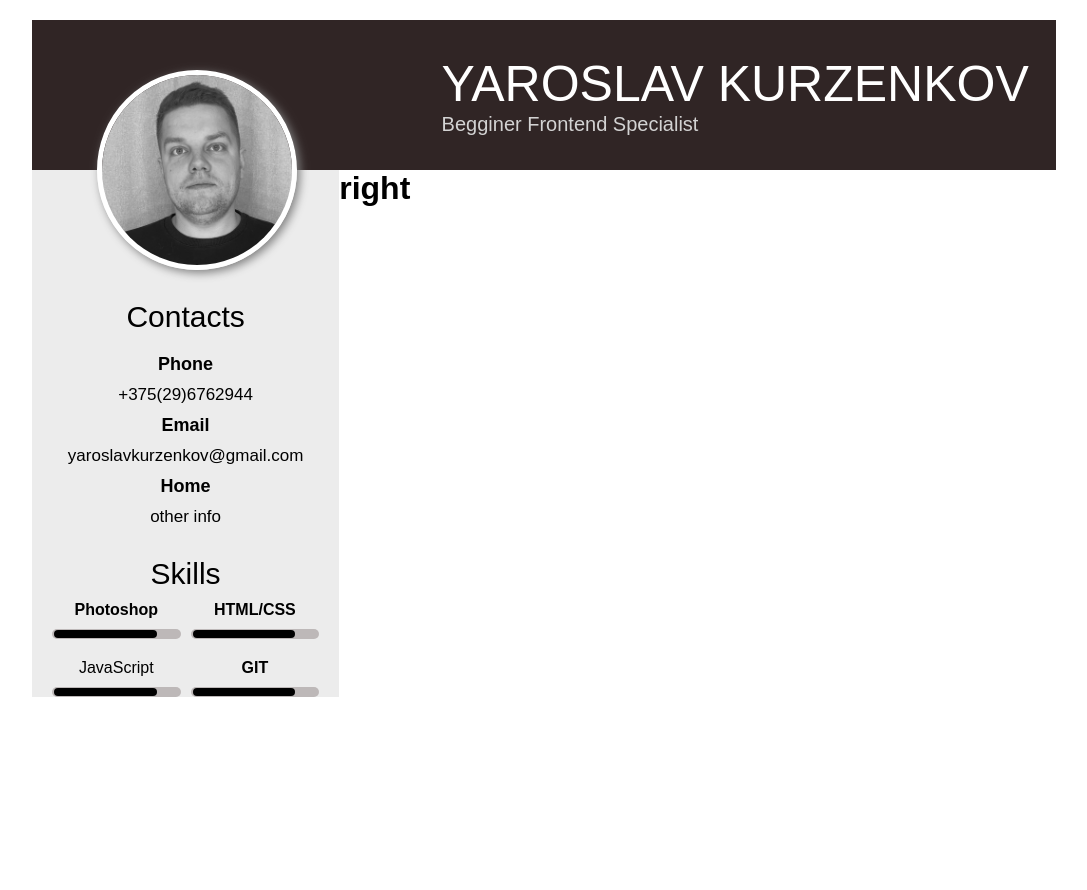
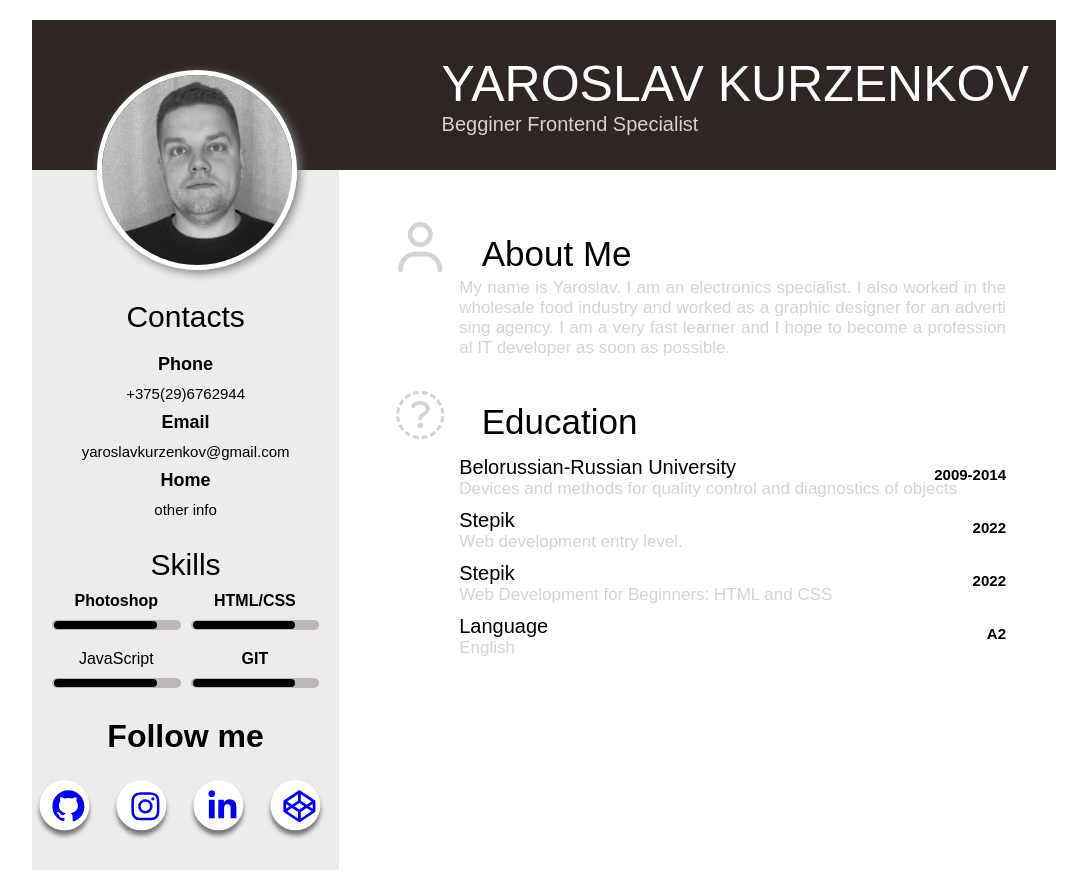
Before and after one commit to yarik1025/rsschool-cv, a plain HTML site: page index.html in a window 1280 px wide. Shown: the whole page, without its empty margins (96-1183 px from the left). Before the commit the page ends 800 px from the top, so only its background shows below. Drawn offline with Linux system fonts and the light colour scheme.

Commit message:
fix:add new option

```diff
--- a/css/styles.css
+++ b/css/styles.css
@@ -87,7 +87,7 @@
 }
 
 .contacts p {
-    font-size: 17px;
+    font-size: 15px;
 }
 
 .skills {
@@ -135,6 +135,127 @@
     font-weight: normal;
 }
 
+.follow {
+    margin-top: 30px;
+}
+
+.social-menu ul {
+    position: relative;
+    display: grid;
+    grid-template-columns: repeat(4, 1fr);
+    top: 50%;
+    left: 50%;
+    padding: 0;
+    margin-top: 50px;
+    transform: translate(-50%, -50%);
+
+}
+
+.social-menu ul li {
+    list-style: none;
+    margin: 10%;
+}
+
+.social-menu ul li .fab {
+    font-size: 35px;
+    line-height: 60px;
+    transition: .3s;
+    color: #000;
+}
+
+.social-menu ul li .fab:hover {
+    color: #fff;
+}
+
+.social-menu a {
+    font-size: 200%;
+    text-align: center;
+    padding: 15%;
+
+}
+
+.social-menu ul li a {
+
+    position: relative;
+    display: block;
+    width: 50px;
+    height: 50px;
+    border-radius: 50%;
+    background-color: #fff;
+    text-align: center;
+
+    transition: .6s;
+    box-shadow: 0 5px 4px rgba(0, 0, 0, .5);
+}
+
+.social-menu ul li a:hover {
+    transform: translate(0, -10%);
+}
+
+.social-menu ul li:nth-child(1) a:hover {
+    background-color: rgba(0, 0, 0, 0.829);
+}
+
+.social-menu ul li:nth-child(2) a:hover {
+    background-color: #E4405F;
+}
+
+.social-menu ul li:nth-child(3) a:hover {
+    background-color: #0077b5;
+}
+
+.social-menu ul li:nth-child(4) a:hover {
+    background-color: #000;
+}
+
 .right-area {
     width: 70%;
+    padding: 50px;
 }
+
+.right-area h1 {
+    font-size: 35px;
+    font-weight: normal;
+}
+
+.right-area h1 span {
+    margin-right: 30px;
+    font-size: 50px;
+    color: lightgray;
+}
+
+.right-area p {
+    padding-left: 70px;
+    text-align: justify;
+    word-break: break-all;
+    font-size: 17px;
+    color: lightgray;
+}
+
+.education {
+    margin-top: 30px;
+}
+
+.edu-group {
+    position: relative;
+    margin: 10px 0;
+}
+
+.edu-group h4 {
+    padding-left: 70px;
+    font-size: 20px;
+    font-weight: normal;
+}
+
+.edu-group span {
+    position: absolute;
+    top: 10px;
+    right: 0;
+    font-size: 15px;
+    font-weight: bold;
+}
+
+.edu-group p {
+    padding-left: 70px;
+
+}
--- a/index.html
+++ b/index.html
@@ -8,6 +8,8 @@
     <title>RS-SCHOOL CV</title>
     <link rel="stylesheet" href="css/styles.css">
     <link rel="stylesheet" href="css/all.min.css">
+    <link rel="stylesheet" href="./social-media-icons.css">
+    <script src="https://kit.fontawesome.com/66aa7c98b3.js" crossorigin="anonymous"></script>
 </head>
 
 <body>
@@ -52,17 +54,58 @@
 
                     </div>
                 </div>
-
+                <div class="follow">
+                    <h1>Follow me</h1>
+                    <div class="social-menu">
+                        <ul>
+                            <li><a href="https://github.com/yarik1025" target="blank"><i
+                                        class="fab fa-github"></i></i></a></li>
+                            <li><a href="https://www.instagram.com/yaroslav_kurzenkov/" target="blank"><i
+                                        class="fab fa-instagram"></i></a></li>
+                            <li><a href="https://www.linkedin.com/in/yaroslav-kurzenkov-5a4785252/" target="blank"><i
+                                        class="fab fa-linkedin-in"></i></a></li>
+                            <li><a href="https://codepen.io/yarik1025"><i class="fab fa-codepen" target="blank"></i></a>
+                            </li>
+                        </ul>
+                    </div>
+                </div>
             </div>
             <div class="right-area">
-                <h1>right</h1>
+                <div class="about">
+                    <h1><span><i class="far fa-user"></i></span>About Me</h1>
+                    <p>My name is Yaroslav. I am an electronics specialist. I also worked in the wholesale food industry
+                        and worked as a graphic designer for an advertising agency. I am a very fast learner and I hope
+                        to become a professional IT developer as soon as possible.</p>
+                </div>
+                <div class="education">
+                    <h1><span><i class="far fa-book"></i></span>Education</h1>
+                </div>
+                <div class="edu-group">
+                    <h4>Belorussian-Russian University</h4>
+                    <span>2009-2014</span>
+                    <p>Devices and methods for quality control and diagnostics of objects</p>
+                </div>
+                <div class="edu-group">
+                    <h4>Stepik</h4>
+                    <span>2022</span>
+                    <p>Web development entry level.</p>
+                </div>
+                <div class="edu-group">
+                    <h4>Stepik</h4>
+                    <span>2022</span>
+                    <p>Web Development for Beginners: HTML and CSS</p>
+                </div>
+                <div class="edu-group">
+                    <h4>Language</h4>
+                    <span>A2</span>
+                    <p>English</p>
+                </div>
             </div>
         </div>
-    </div>
 
 
 
-    <script src="js/all.min.js"></script>
+        <script src="js/all.min.js"></script>
 </body>
 
 </html>
```
